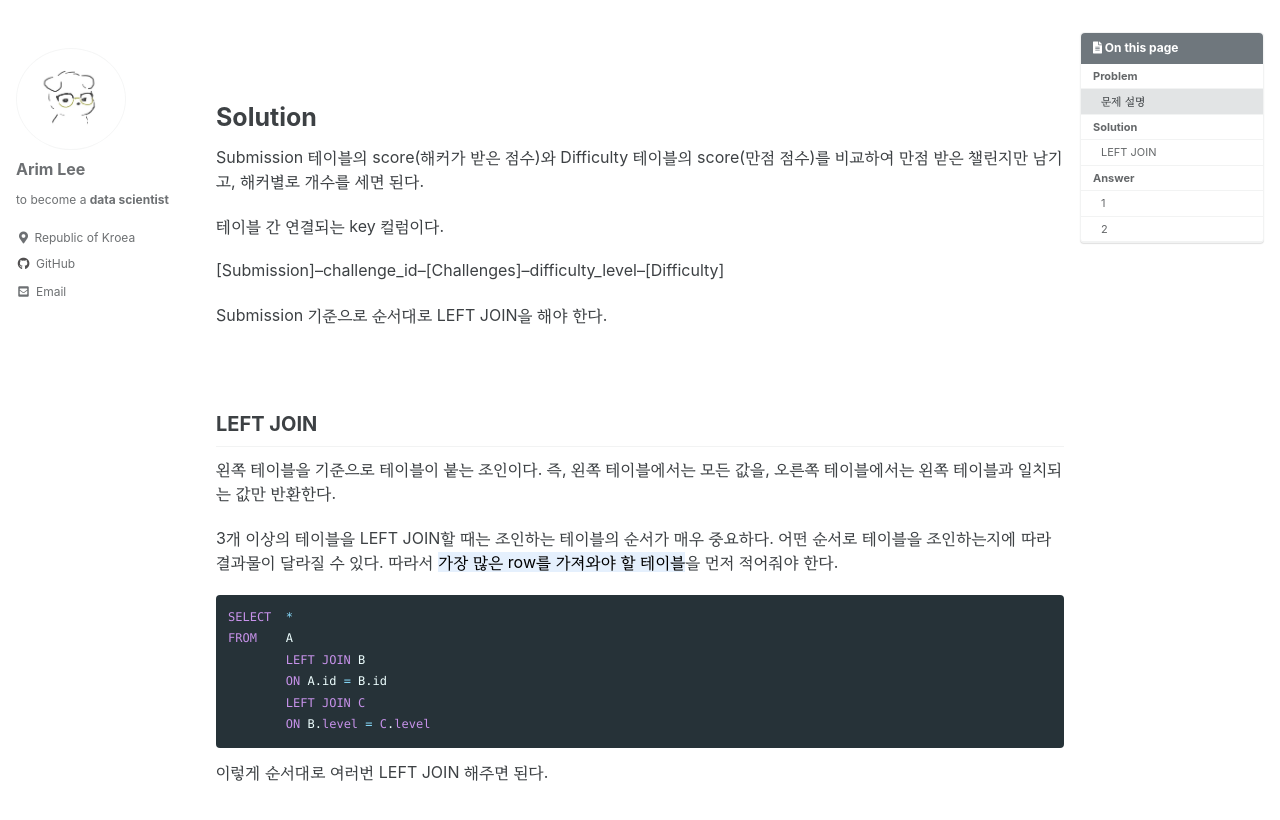
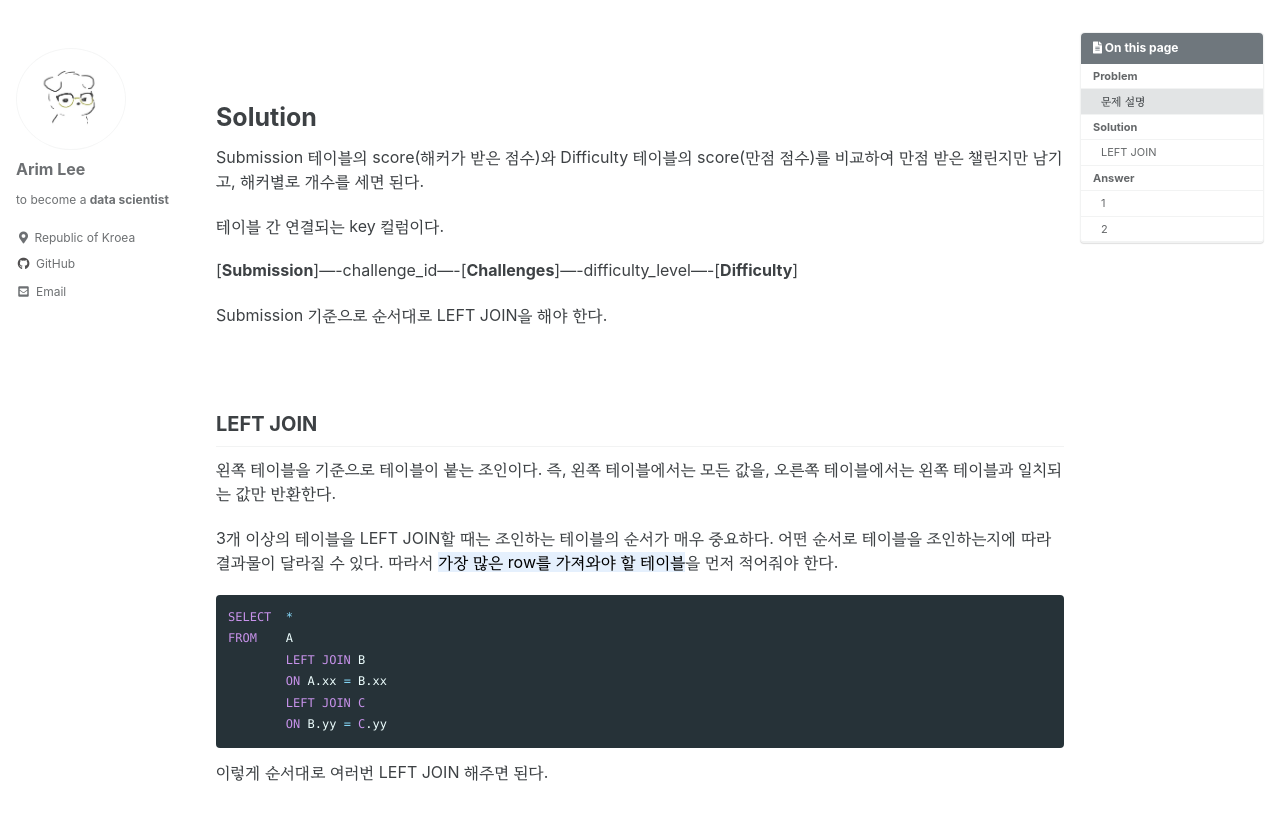
Before and after one commit to rim-i/rim-i.github.io, a Jekyll site: the page built from _posts/2022-03-30-hackerrank-top-competitors.md, in a window 1280 px wide and 900 px high, scrolled down 909 px. Shown: the top 820 px of the window. Built offline with Jekyll 4.4.1, drawn with Linux system fonts in a browser that asks for light colours; cached includes are drawn as plain includes; some web fonts are replaced.

Commit message:
Update 2022-03-30-hackerrank-top-competitors.md

````diff
--- a/_posts/2022-03-30-hackerrank-top-competitors.md
+++ b/_posts/2022-03-30-hackerrank-top-competitors.md
@@ -47,7 +47,7 @@ Submission 테이블의 score(해커가 받은 점수)와 Difficulty 테이블
 
 테이블 간 연결되는 key 컬럼이다.
 
-[Submission]--challenge_id--[Challenges]--difficulty_level--[Difficulty]
+[**Submission**]----challenge_id----[**Challenges**]----difficulty_level----[**Difficulty**]
 
 Submission 기준으로 순서대로 LEFT JOIN을 해야 한다.
 
@@ -62,9 +62,9 @@ Submission 기준으로 순서대로 LEFT JOIN을 해야 한다.
 SELECT	*
 FROM	A
         LEFT JOIN B
-        ON A.id = B.id
+        ON A.xx = B.xx
         LEFT JOIN C
-        ON B.level = C.level
+        ON B.yy = C.yy
 ```
 이렇게 순서대로 여러번 LEFT JOIN 해주면 된다.
 
````
